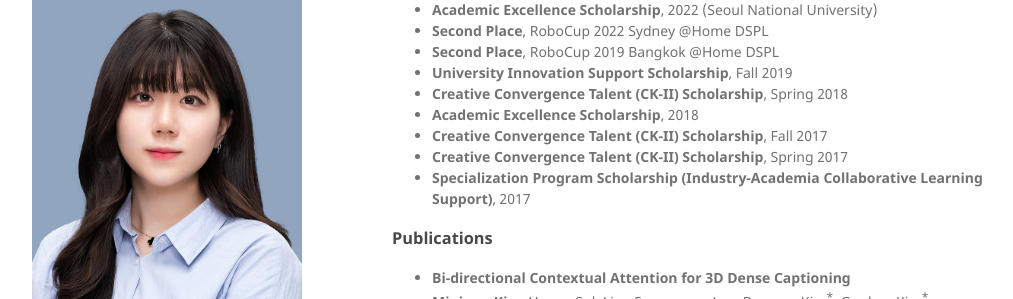
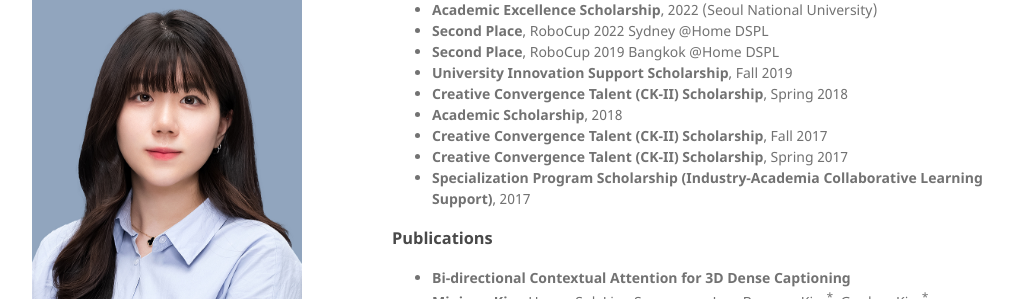
Before and after one commit to MINJIKIM-96/MINJIKIM-96.github.io, a Jekyll site: the page built from index.md, in a window 1280 px wide and 900 px high, scrolled down 744 px. Shown: the part 155-454 px from the top of the window, without its empty margins (128-1141 px from the left). Built offline with Jekyll 4.4.1, drawn with Linux system fonts in a browser that asks for light colours; a style sheet for code colours, icons or effects is not loaded.

Commit message:
Update index.md

```diff
--- a/index.md
+++ b/index.md
@@ -52,7 +52,7 @@ More recently, my work investigates how **human knowledge** and **structured pri
 - **Second Place**, RoboCup 2019 Bangkok @Home DSPL
 - **University Innovation Support Scholarship**, Fall 2019
 - **Creative Convergence Talent (CK-II) Scholarship**, Spring 2018
-- **Academic Excellence Scholarship**, 2018
+- **Academic Scholarship**, 2018
 - **Creative Convergence Talent (CK-II) Scholarship**, Fall 2017
 - **Creative Convergence Talent (CK-II) Scholarship**, Spring 2017
 - **Specialization Program Scholarship (Industry-Academia Collaborative Learning Support)**, 2017
```
